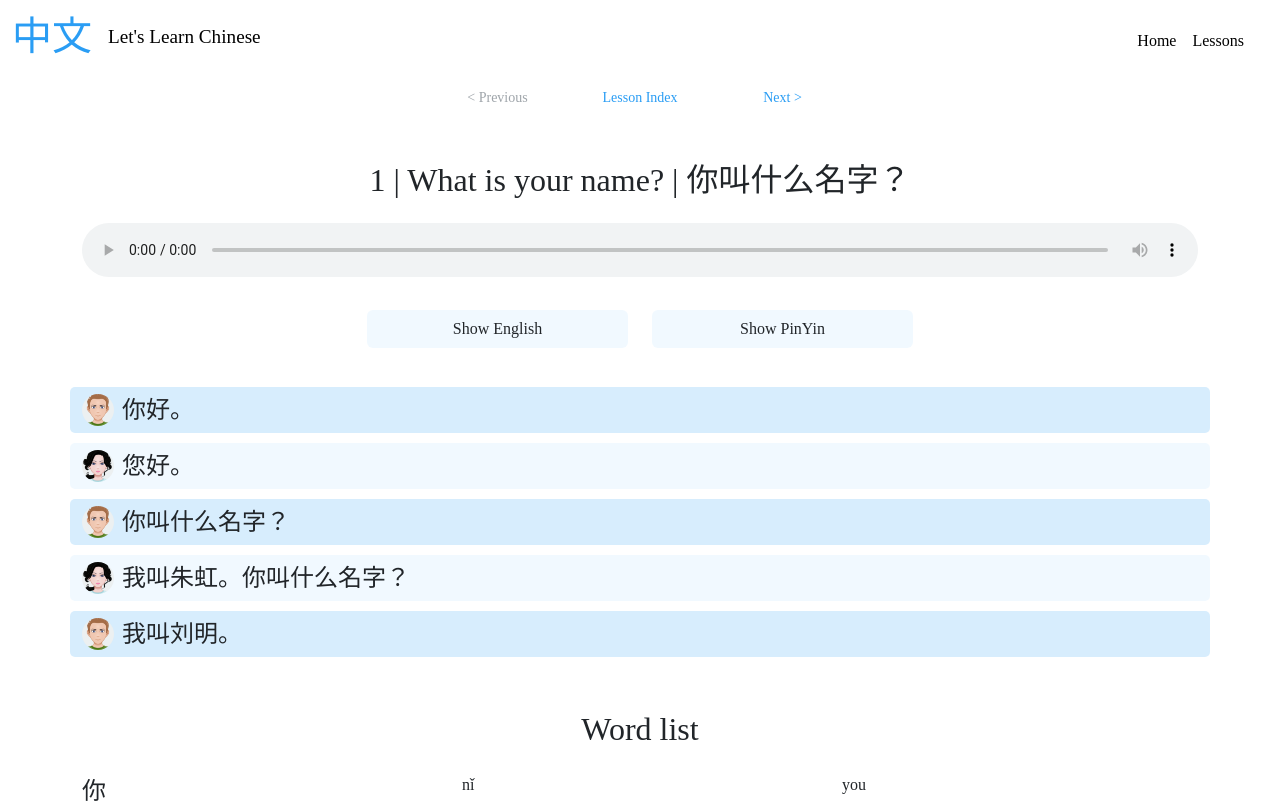
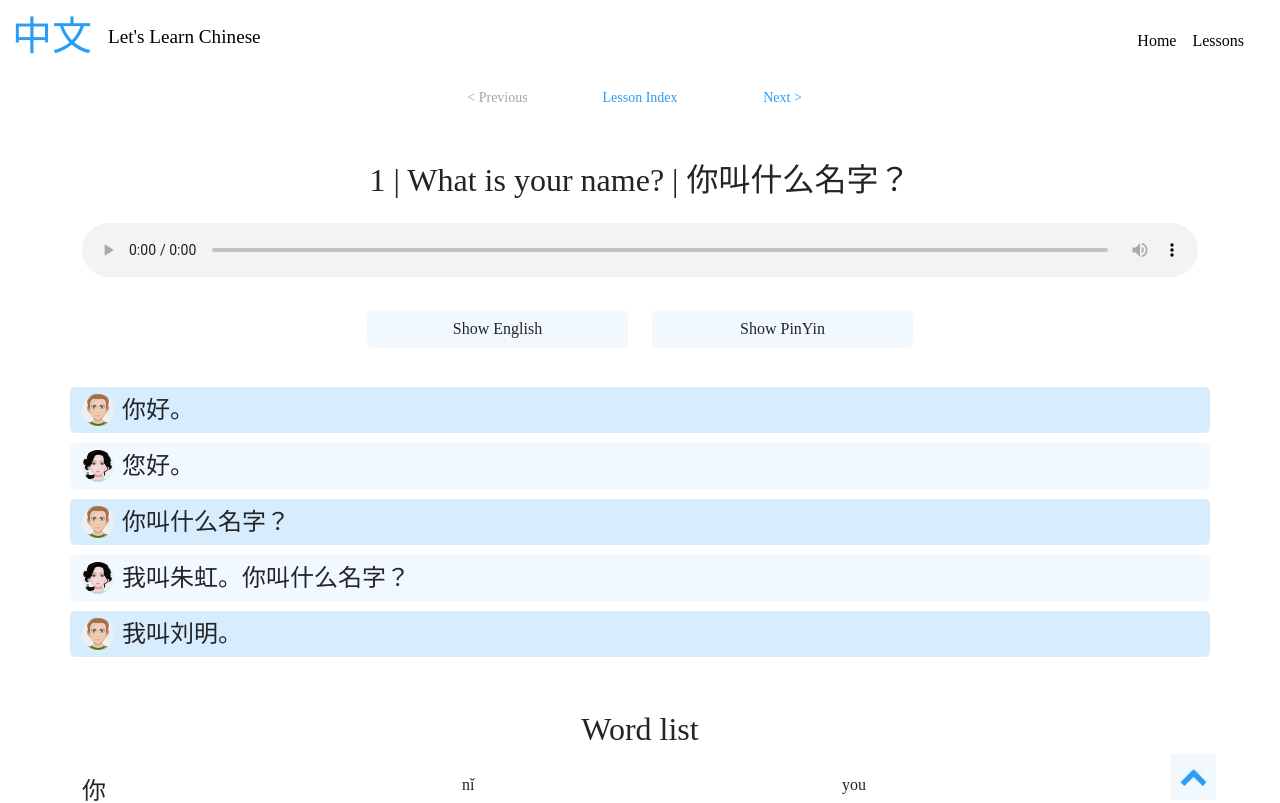
Before and after one commit to RN255/learn-chinese-gold, a React (Create React App) app: page /lesson1 in a window 1280 px wide. Shown: the top 803 px of the page. Built offline with nearby package versions, Linux system fonts and the light colour scheme.

Commit message:
smooth scroll added with problems

```diff
--- a/src/App.js
+++ b/src/App.js
@@ -6,13 +6,15 @@ import NavBar from "./components/NavBar";
 import "bootstrap/dist/css/bootstrap.min.css";
 import { BrowserRouter, Route, Routes } from "react-router-dom";
 import { arrayOfLessons } from "./modules/lessonText";
+import ScrollToTopFunction from "./components/ScrollToTopFunction";
 
 function App() {
   return (
     <BrowserRouter>
+      <ScrollToTopFunction></ScrollToTopFunction>
       <NavBar></NavBar>
       <Routes>
-        <Route path="/" element={<Home LessonText={arrayOfLessons[0]}/>} />
+        <Route path="/" element={<Home LessonText={arrayOfLessons[0]} />} />
         <Route path="/lessonsIndex" element={<LessonsIndex />} />
 
         {arrayOfLessons.map((item) => (
--- /dev/null
+++ b/src/components/ScrollToTopButton.js
@@ -0,0 +1,17 @@
+import React from "react";
+import arrowImage from "../assets/images/arrow-dark.png";
+
+export default function ScrollToTopButton() {
+  const handleClick = () => {
+    // window.scrollTo({ top: 0, behavior: "auto" });
+    window.scrollTo(0, 0);
+  };
+
+  return (
+    <div className="scrollUpArrow">
+      <a href="#" onClick={handleClick}>
+        <img src={arrowImage}></img>
+      </a>
+    </div>
+  );
+}
--- /dev/null
+++ b/src/components/ScrollToTopFunction.js
@@ -0,0 +1,12 @@
+import { useEffect } from "react";
+import { useLocation } from "react-router-dom";
+
+export default function ScrollToTop() {
+  const { pathname } = useLocation();
+
+  useEffect(() => {
+    window.scrollTo(0, 0);
+  }, [pathname]);
+
+  return null;
+}
--- a/src/pages/Lesson.js
+++ b/src/pages/Lesson.js
@@ -6,6 +6,7 @@ import TranslatedWords from "../components/TranslatedWords";
 import Audio from "../components/Audio";
 import KeyPhrases from "../components/KeyPhrases";
 import SideBar from "../components/SideBar";
+import ScrollToTopButton from "../components/ScrollToTopButton";
 
 export default function Lesson(props) {
   return (
@@ -16,6 +17,7 @@ export default function Lesson(props) {
       <MainConvo LessonText={props.LessonText}></MainConvo>
       <TranslatedWords LessonText={props.LessonText}></TranslatedWords>
       <KeyPhrases LessonText={props.LessonText}></KeyPhrases>
+      <ScrollToTopButton></ScrollToTopButton>
     </div>
   );
 }
--- a/src/styles/styles.css
+++ b/src/styles/styles.css
@@ -62,7 +62,6 @@
 .HomeCtaButton:hover {
   /* background-color: #2a9df4 !important; */
   background-color: #1d6daa !important;
-
 }
 
 /* lesson index */
@@ -221,3 +220,17 @@ audio {
 .keyPhrases .row .col p:first-child {
   font-size: 1.5rem;
 }
+
+/* scroll up arrow  */
+
+.scrollUpArrow {
+  position: fixed;
+  bottom: 0;
+  right: 5%;
+  background-color: #2a9df410;
+  padding: 10px;
+}
+
+.scrollUpArrow img {
+  width: 25px;
+}
```
Also changed, not shown: src/assets/images/arrow-dark.png (added).
